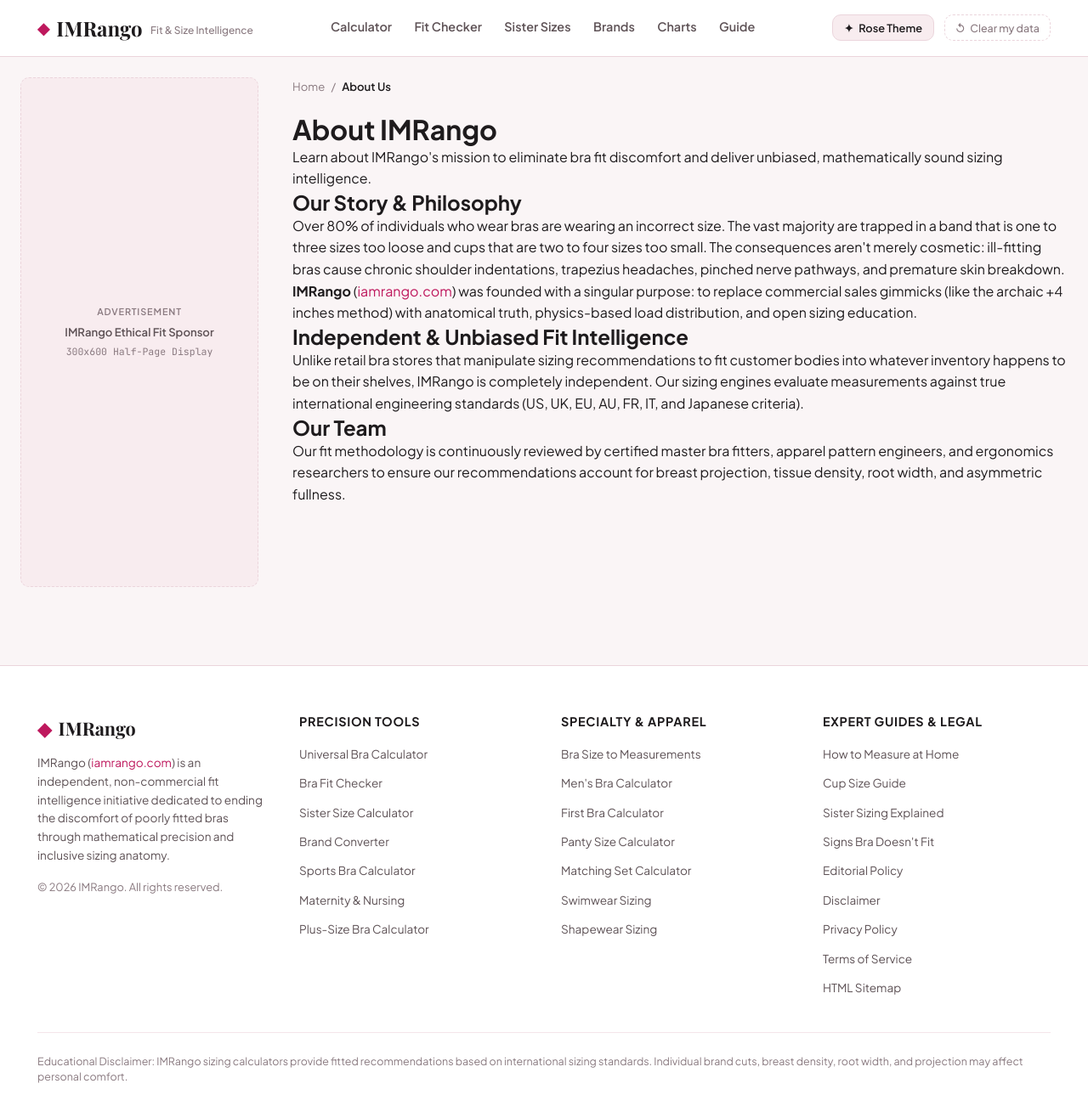
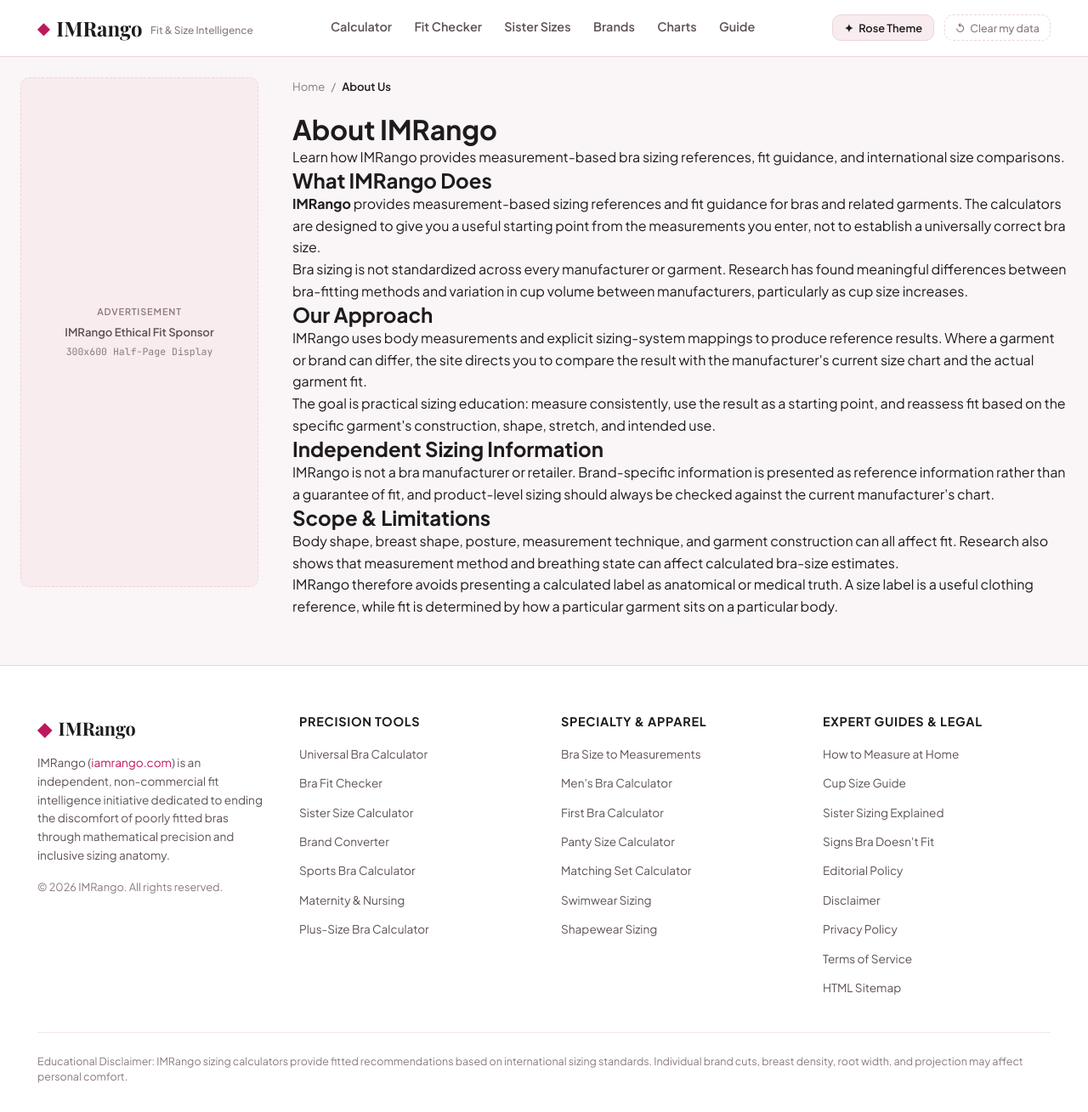
Before and after one commit to sharpedge74-cmyk/Bra-Size-Pro, a Jekyll site: the page built from _pages/about.html, in a window 1280 px wide and 1309 px high. Shown: the whole window at 85% size. Built offline with Jekyll 4.4.1, drawn with Linux system fonts in a browser that asks for light colours; some web fonts are replaced.

Commit message:
Rewrite about page for evidence-based sizing

```diff
--- a/_pages/about.html
+++ b/_pages/about.html
@@ -1,25 +1,22 @@
 ---
 layout: page
 title: "About IMRango"
-description: "Learn about IMRango's mission to eliminate bra fit discomfort and deliver unbiased, mathematically sound sizing intelligence."
+description: "Learn how IMRango provides measurement-based bra sizing references, fit guidance, and international size comparisons."
 permalink: /about
 breadcrumb_label: "About Us"
 ---
 
-<h2>Our Story & Philosophy</h2>
-<p>
-  Over 80% of individuals who wear bras are wearing an incorrect size. The vast majority are trapped in a band that is one to three sizes too loose and cups that are two to four sizes too small. The consequences aren't merely cosmetic: ill-fitting bras cause chronic shoulder indentations, trapezius headaches, pinched nerve pathways, and premature skin breakdown.
-</p>
-<p>
-  <strong>IMRango</strong> (<a href="https://iamrango.com">iamrango.com</a>) was founded with a singular purpose: to replace commercial sales gimmicks (like the archaic +4 inches method) with anatomical truth, physics-based load distribution, and open sizing education.
-</p>
+<h2>What IMRango Does</h2>
+<p><strong>IMRango</strong> provides measurement-based sizing references and fit guidance for bras and related garments. The calculators are designed to give you a useful starting point from the measurements you enter, not to establish a universally correct bra size.</p>
+<p>Bra sizing is not standardized across every manufacturer or garment. Research has found meaningful differences between bra-fitting methods and variation in cup volume between manufacturers, particularly as cup size increases.</p>
 
-<h2>Independent & Unbiased Fit Intelligence</h2>
-<p>
-  Unlike retail bra stores that manipulate sizing recommendations to fit customer bodies into whatever inventory happens to be on their shelves, IMRango is completely independent. Our sizing engines evaluate measurements against true international engineering standards (US, UK, EU, AU, FR, IT, and Japanese criteria).
-</p>
+<h2>Our Approach</h2>
+<p>IMRango uses body measurements and explicit sizing-system mappings to produce reference results. Where a garment or brand can differ, the site directs you to compare the result with the manufacturer's current size chart and the actual garment fit.</p>
+<p>The goal is practical sizing education: measure consistently, use the result as a starting point, and reassess fit based on the specific garment's construction, shape, stretch, and intended use.</p>
 
-<h2>Our Team</h2>
-<p>
-  Our fit methodology is continuously reviewed by certified master bra fitters, apparel pattern engineers, and ergonomics researchers to ensure our recommendations account for breast projection, tissue density, root width, and asymmetric fullness.
-</p>
+<h2>Independent Sizing Information</h2>
+<p>IMRango is not a bra manufacturer or retailer. Brand-specific information is presented as reference information rather than a guarantee of fit, and product-level sizing should always be checked against the current manufacturer's chart.</p>
+
+<h2>Scope & Limitations</h2>
+<p>Body shape, breast shape, posture, measurement technique, and garment construction can all affect fit. Research also shows that measurement method and breathing state can affect calculated bra-size estimates.</p>
+<p>IMRango therefore avoids presenting a calculated label as anatomical or medical truth. A size label is a useful clothing reference, while fit is determined by how a particular garment sits on a particular body.</p>
```
